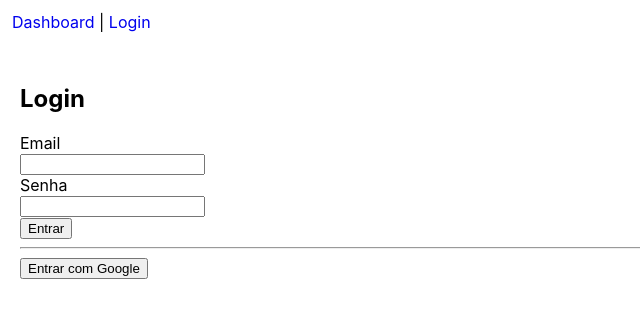
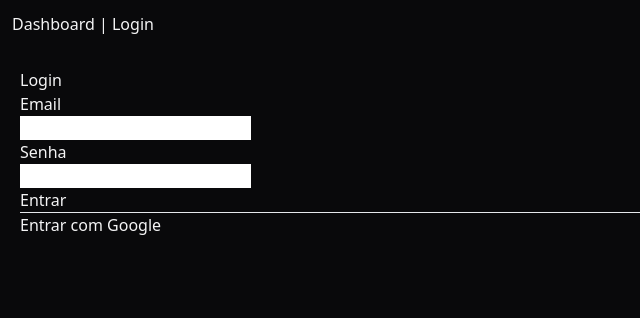
Before and after one commit to danilomendessanfoneiro-create/musicianos, a React (Vite) app: page /login in a window 1280 px wide. Shown: the top 318 px of the page, without its empty margins (0-640 px from the left). Built offline with nearby package versions, Linux system fonts and the light colour scheme; no server answers.

Commit message:
Update index.css

```diff
--- a/src/index.css
+++ b/src/index.css
@@ -1,3 +1,11 @@
-/* Minimal styles */
-html,body,#root { height:100%; margin:0; font-family: Inter, system-ui, sans-serif; }
-a { text-decoration: none; }
+@tailwind base;
+@tailwind components;
+@tailwind utilities;
+
+/* pequenas customizações que você já tinha no index.html */
+:root {
+  --bg: #09090b;
+  --fg: #f4f4f5;
+}
+html, body, #root { height: 100%; }
+body { background-color: var(--bg); color: var(--fg); }
```
